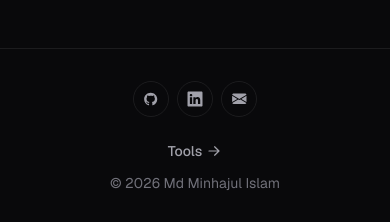
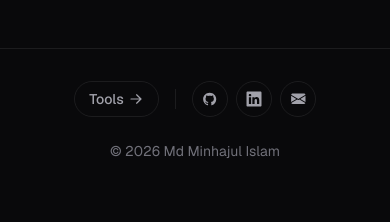
Before and after one commit to minhajul/minhajul.info, a Next.js app: page / in a window 390 px wide. Shown: the part 4756-4978 px from the top of the page. After the commit the page ends 4949 px from the top, so only its background shows below. Built offline with nearby package versions, Linux system fonts and the light colour scheme; no server answers.

Commit message:
Fix footer layout: separate copyright from links
Group the Tools link with the social icons on the right, styled as a pill
that matches the icon buttons, with a divider between them. The copyright
sits alone on the left (below the links on mobile).

```diff
--- a/src/components/Footer.tsx
+++ b/src/components/Footer.tsx
@@ -7,18 +7,18 @@ import {profile} from "@/data/profile";
 export default function Footer() {
     return (
         <footer className="mt-auto border-t border-line">
-            <div className="mx-auto flex max-w-6xl flex-col-reverse items-center justify-between gap-4 px-6 py-8 sm:flex-row lg:px-8">
-                <div className="flex flex-col-reverse items-center gap-x-6 gap-y-1 sm:flex-row">
-                    <p className="text-sm text-subtle">
-                        © {new Date().getFullYear()} {profile.name}
-                    </p>
+            <div className="mx-auto flex max-w-6xl flex-col items-center gap-6 px-6 py-8 sm:flex-row sm:justify-between lg:px-8">
+                <p className="order-last text-sm text-subtle sm:order-first">
+                    © {new Date().getFullYear()} {profile.name}
+                </p>
+                <div className="flex items-center gap-4">
                     <nav aria-label="Footer">
                         <ul className="flex items-center gap-4">
                             {footerNavigation.map((item) => (
                                 <li key={item.name}>
                                     <Link
                                         href={item.href}
-                                        className="group inline-flex items-center gap-1 py-2 text-sm font-medium text-muted transition-colors hover:text-foreground"
+                                        className="group inline-flex items-center gap-1 h-9 rounded-full border border-line px-3.5 text-sm font-medium text-muted transition-colors hover:border-line-strong hover:bg-surface-hover hover:text-foreground"
                                     >
                                         {item.name}
                                         <ArrowRightIcon aria-hidden="true" className="size-4 transition-transform group-hover:translate-x-0.5"/>
@@ -27,8 +27,9 @@ export default function Footer() {
                             ))}
                         </ul>
                     </nav>
+                    <span aria-hidden="true" className="h-5 w-px bg-line"/>
+                    <SocialLinks/>
                 </div>
-                <SocialLinks/>
             </div>
         </footer>
     )
```
